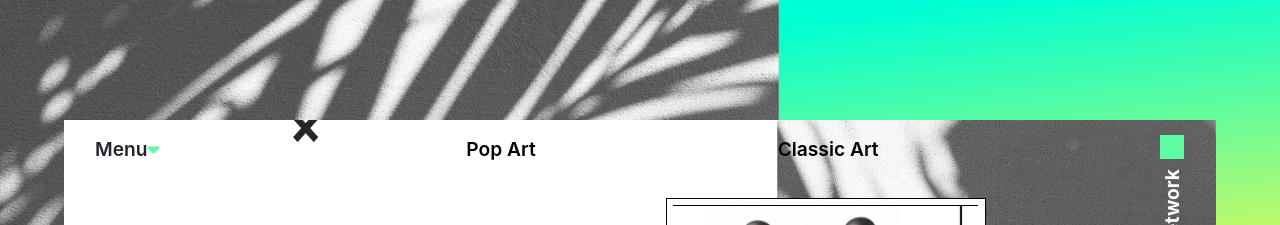
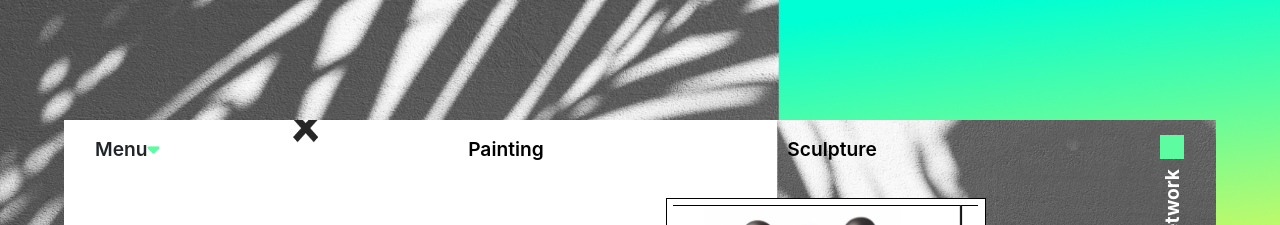
Before and after one commit to fafa-a/leMuseum, a React (Create React App) app: page / in a window 1280 px wide. Shown: the top 225 px of the page. Built offline with nearby package versions, Linux system fonts and the light colour scheme.

Commit message:
for Boris

```diff
--- a/src/components/Header.js
+++ b/src/components/Header.js
@@ -12,10 +12,10 @@ class Header extends Component {
           <nav>
             <ul>
               <NavLink exact activeClassName="current" to="/pop-art">
-                <li className="nav-title">Pop art</li>
+                <li className="nav-title">Painting</li>
               </NavLink>
               <NavLink exact activeClassName="current" to="/classic-art">
-                <li className="nav-title">Classic art</li>
+                <li className="nav-title">Sculpture</li>
               </NavLink>
             </ul>
           </nav>
--- a/src/components/Menu.js
+++ b/src/components/Menu.js
@@ -1,5 +1,6 @@
 import React, { Component } from "react";
 import { Link } from "react-router-dom";
+
 class Menu extends Component {
   state = {
     showMenu: false
@@ -24,7 +25,7 @@ class Menu extends Component {
       <div className="menu">
         <div className="nav-title cursor" onClick={this.showMenu}>
           Menu
-          <i class="fas fa-caret-down i-colored"></i>
+          <i className="fas fa-caret-down i-colored"></i>
         </div>
         {this.state.showMenu ? (
           <div className="menu-item">
--- a/src/css/App.scss
+++ b/src/css/App.scss
@@ -118,12 +118,11 @@ nav {
   border: solid 1px black;
 }
 
-.carousel-caption{
+.carousel-caption {
   top: 45vh;
   padding-top: 0px !important;
   padding-bottom: 0px !important;
   z-index: 200 !important;
-
 
   h3 {
     color: black;
```
